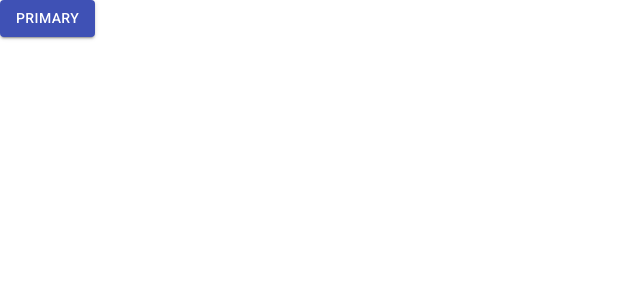
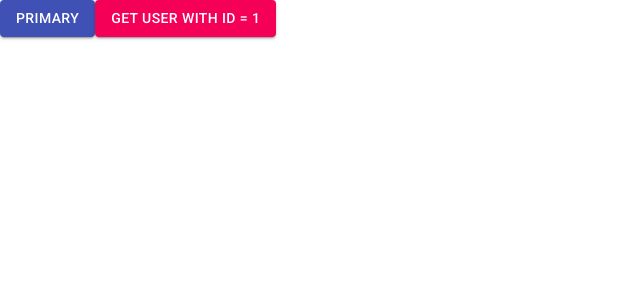
Before and after one commit to arturtamborski/wsp, a React (Create React App) app: page / in a window 1280 px wide. Shown: the top 300 px of the page, without its empty margins (0-640 px from the left). Built offline with nearby package versions, Linux system fonts and the light colour scheme.

Commit message:
test GET call

```diff
--- a/src/App.js
+++ b/src/App.js
@@ -1,12 +1,35 @@
 import './App.css';
+
 import Button from '@material-ui/core/Button';
+import { couldStartTrivia } from 'typescript';
+import globalVar from './globalVar';
 
 export default function App() {
+  const getUser = () => {
+    console.log("test");
+
+    fetch(globalVar.apiUrl + "/users?id=1", {
+      "method": "GET"
+    })
+      .then(response => response.json())
+      .then(response => {
+        console.log(response)
+      })
+      .catch(err => {
+        console.log(err);
+      });
+  }
+
+
   return (
     <div>
       <Button variant="contained" color="primary">
         Primary
       </Button>
+
+      <Button variant="contained" color="secondary" onClick={() => getUser()}>
+        Get user with id = 1
+      </Button>
     </div>
   );
 }
--- /dev/null
+++ b/src/globalVar.js
@@ -0,0 +1,3 @@
+export default {
+    apiUrl: 'https://ebe65a89-57bf-4811-bd82-d765a284dbf2.mock.pstmn.io'
+};
```
